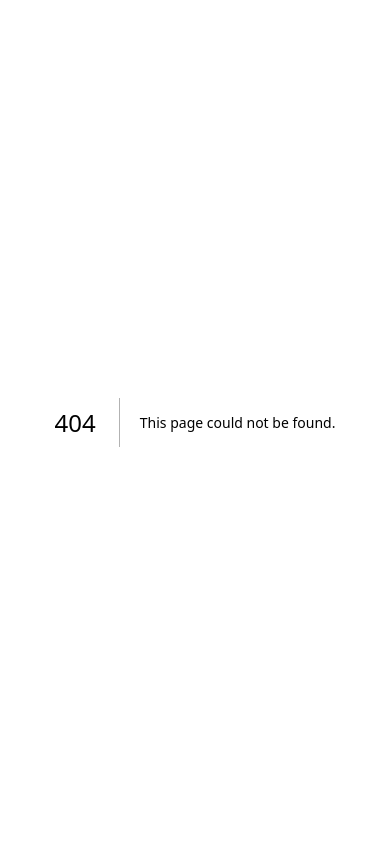
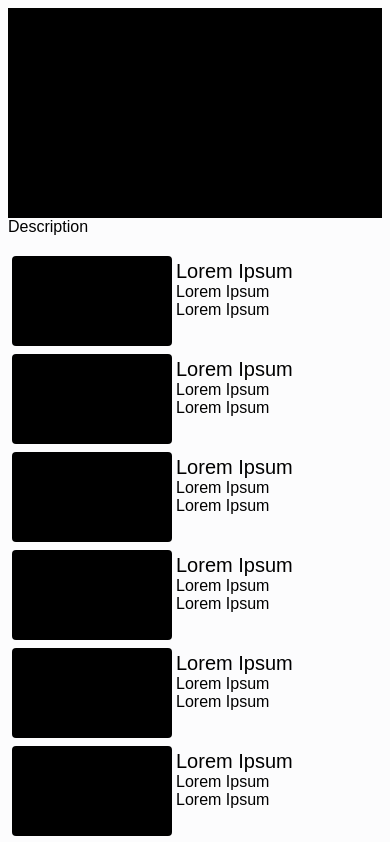
Before and after one commit to BenjaminPasco/Youtube-Design-System, a Next.js app in the folder packages/frontend/: page /watch in a window 390 px wide. Before the commit this address had no page. Shown: the top 842 px of the page. Built offline with nearby package versions, Linux system fonts and the light colour scheme.

Commit message:
feat(watch): add watch page with responsive layout

```diff
--- /dev/null
+++ b/packages/frontend/app/watch/page.tsx
@@ -0,0 +1,78 @@
+'use client';
+
+import styled from '@emotion/styled';
+import Recommandation from '@/components/Recommandation';
+
+const LayoutContainer = styled.div`
+  --recommendations-min-width: 300px;
+  --recommendations-growth: 100px;
+
+  width: 100%;
+
+  .videoContainer {
+    flex-grow: 1;
+  }
+
+  // 764px = breakpoint
+  @media (764px < width) {
+    display: flex;
+    flex-direction: row;
+
+    .videoContainer {
+      flex-grow: 0;
+      flex-basis: calc(var(--breakpoint) - var(--recommendations-min-width));
+    }
+    .recommendations {
+      flex-grow: 1;
+      max-width: calc(
+        var(--recommendations-min-width) + var(--recommendations-growth)
+      );
+    }
+  }
+  // 864px = breakpoint + recommandations growth
+  @media (864px < width) {
+    .videoContainer {
+      flex-grow: 1;
+    }
+    .recommendations {
+      flex-grow: 0;
+      flex-basis: calc(
+        var(--recommendations-min-width) + var(--recommendations-growth)
+      );
+    }
+  }
+`;
+
+const LeftColumn = styled.div``;
+
+const PlayerContainer = styled.div`
+  aspect-ratio: 16/9;
+
+  background-color: black;
+`;
+
+const RecommandationsContainer = styled.div``;
+
+const Padding = styled.div`
+  padding: var(--space-2);
+`;
+
+const recommendations = Array.from({ length: 50 }, (value, index) => {
+  return <Recommandation key={index} />;
+});
+
+export default function page() {
+  return (
+    <LayoutContainer>
+      <LeftColumn className="videoContainer">
+        <Padding>
+          <PlayerContainer className="player">Player</PlayerContainer>
+          <div>Description</div>
+        </Padding>
+      </LeftColumn>
+      <RecommandationsContainer className="recommendations">
+        <Padding>{recommendations}</Padding>
+      </RecommandationsContainer>
+    </LayoutContainer>
+  );
+}
--- /dev/null
+++ b/packages/frontend/components/Recommandation.tsx
@@ -0,0 +1,46 @@
+import styled from '@emotion/styled';
+
+const Container = styled.div`
+  display: flex;
+  flex-direction: row;
+
+  padding: var(--space-1);
+  border-radius: var(--border-radius-2);
+  :hover {
+    background-color: var(--primary-12);
+    color: var(--primary-1);
+  }
+  :active {
+    background-color: var(--primary-11);
+  }
+`;
+
+const Video = styled.div`
+  width: 160px;
+  aspect-ratio: 16/9;
+  background-color: black;
+
+  border-radius: var(--border-radius-1);
+`;
+
+const Informations = styled.div`
+  padding: var(--space-1);
+  font-size: var(--font-size-3);
+`;
+
+const Title = styled.div`
+  font-size: var(--font-size-4);
+`;
+
+export default function Recommandation() {
+  return (
+    <Container className="no-select">
+      <Video />
+      <Informations>
+        <Title>Lorem Ipsum</Title>
+        <div>Lorem Ipsum</div>
+        <div>Lorem Ipsum</div>
+      </Informations>
+    </Container>
+  );
+}
```
